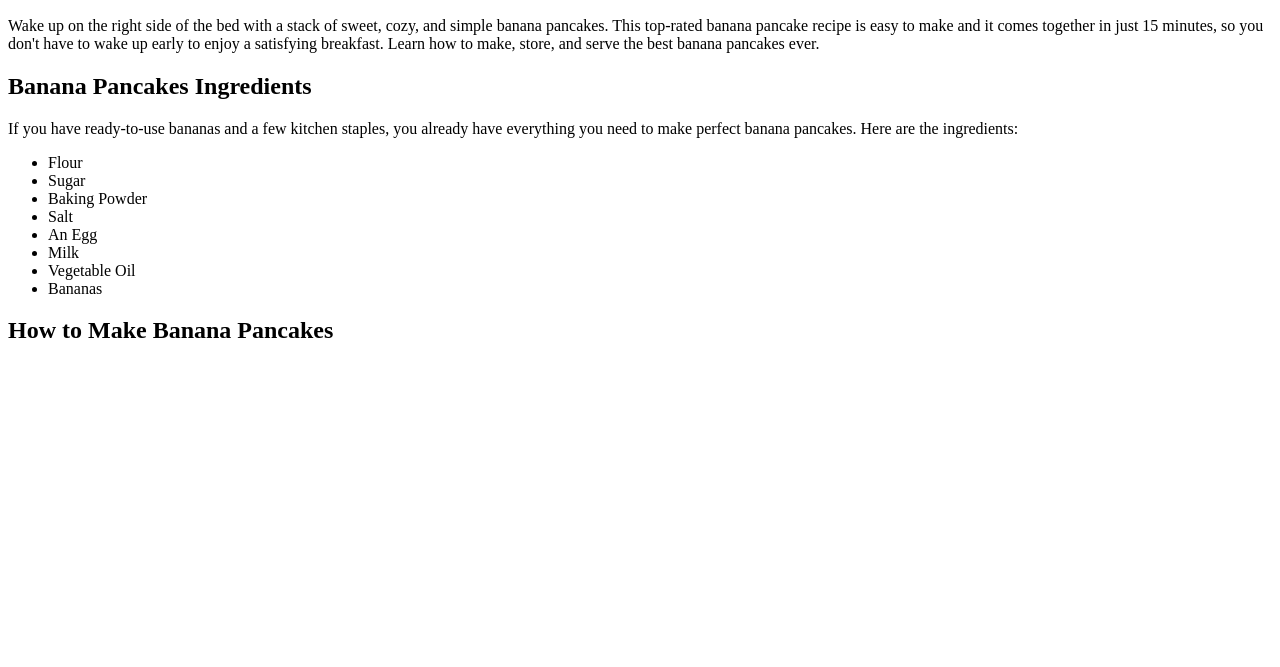
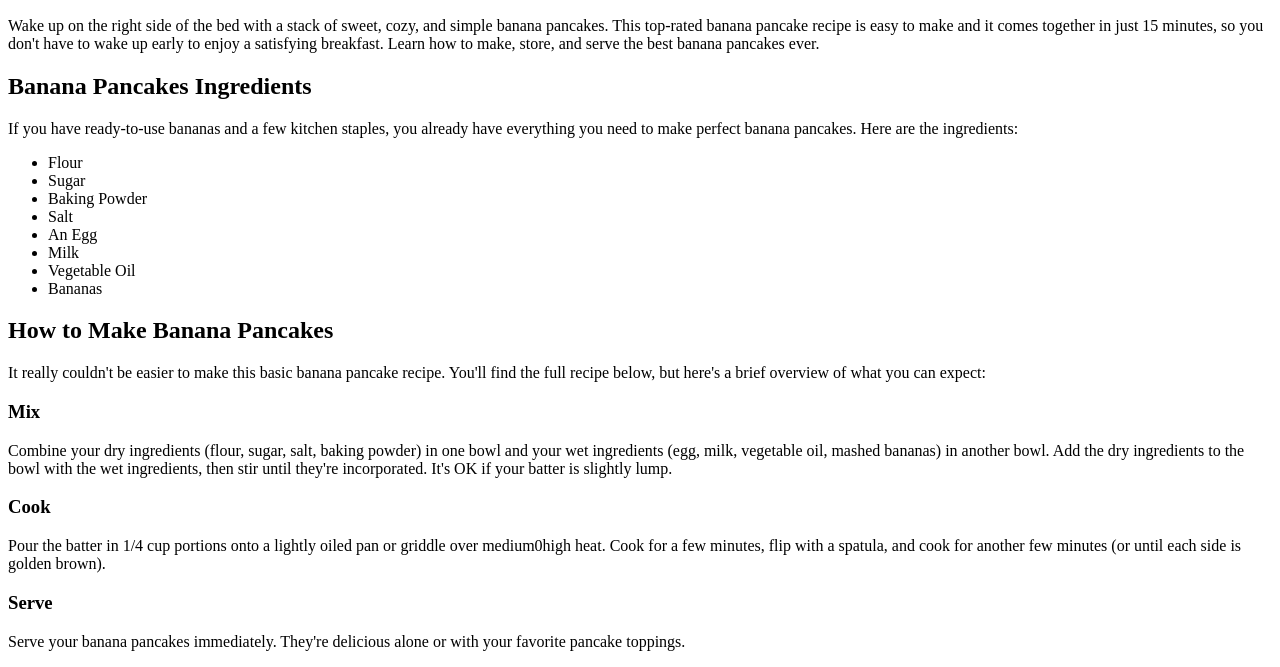
Before and after one commit to Alfredchanja/odin-recipes, a plain HTML site: page recipes/BananaPancakes.html in a window 1280 px wide. Shown: the part 434-1101 px from the top of the page. Before the commit the page ends 800 px from the top, so only its background shows below. Drawn offline with Linux system fonts and the light colour scheme.

Commit message:
Add: "How to make Banana Pancakes"

```diff
--- a/recipes/BananaPancakes.html
+++ b/recipes/BananaPancakes.html
@@ -27,5 +27,25 @@
             <li>Bananas</li>
         </ul>
         <h2>How to Make Banana Pancakes</h2>
+        <p>
+            It really couldn't be easier to make this basic banana pancake recipe.
+            You'll find the full recipe below, but here's a brief overview of what you can expect:
+        </p>
+        <h3>Mix</h3>
+        <p>
+            Combine your dry ingredients (flour, sugar, salt, baking powder) in one bowl and
+            your wet ingredients (egg, milk, vegetable oil, mashed bananas) in another bowl.
+            Add the dry ingredients to the bowl with the wet ingredients, then stir until they're incorporated.
+            It's OK if your batter is slightly lump.
+        </p>
+        <h3>Cook</h3>
+        <p>
+            Pour the batter in 1/4 cup portions onto a lightly oiled pan or griddle over medium0high heat.
+            Cook for a few minutes, flip with a spatula, and cook for another few minutes (or until each side is golden brown).
+        </p>
+        <h3>Serve</h3>
+        <p>
+            Serve your banana pancakes immediately. They're delicious alone or with your favorite pancake toppings.
+        </p>
     </body>
 </html>
```
